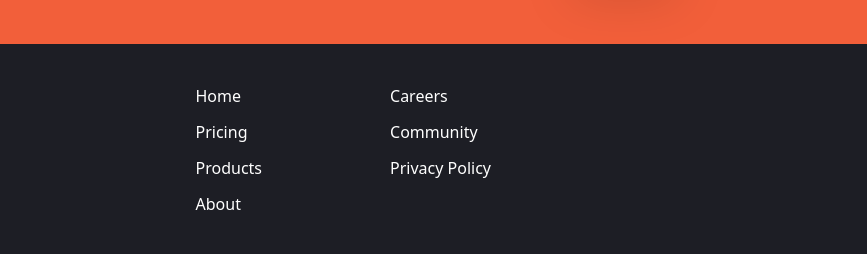
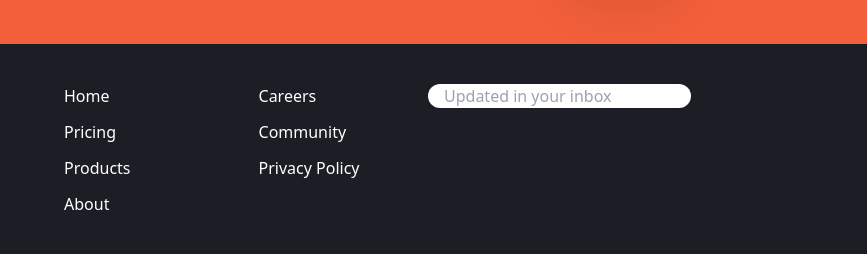
Before and after one commit to vishalicious213/tw-splashboard, a website: page index.html in a window 1280 px wide. Shown: the part 1912-2166 px from the top of the page, 413-1280 px from the left. Drawn offline with Linux system fonts and the light colour scheme.

Commit message:
added input to input container in footer

```diff
--- a/index.html
+++ b/index.html
@@ -221,7 +221,17 @@
             </div>
 
             <!-- Input container -->
-            <div class="flex flex-col justify-between"></div>
+            <div class="flex flex-col justify-between">
+                <form>
+                    <div class="flex space-x-3">
+                        <input
+                            type="text"
+                            class="flex-1 px-4 rounded-full focus:outline-none"
+                            placeholder="Updated in your inbox"
+                        >
+                    </div>
+                </form>
+            </div>
         </div>
     </footer>
 </body>
```
Also changed, not shown: css/main.css.
